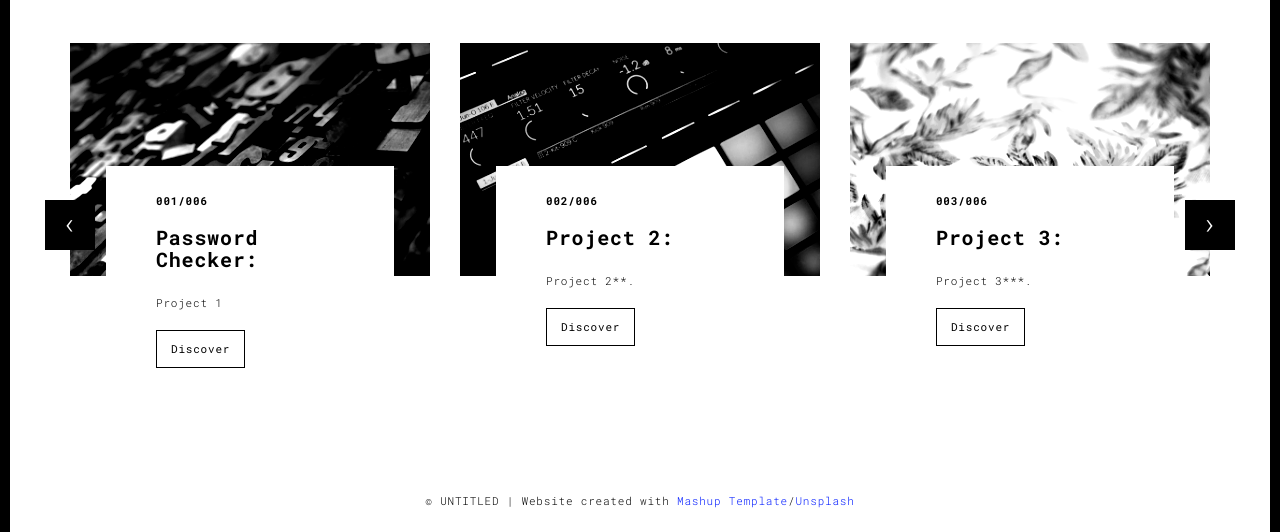
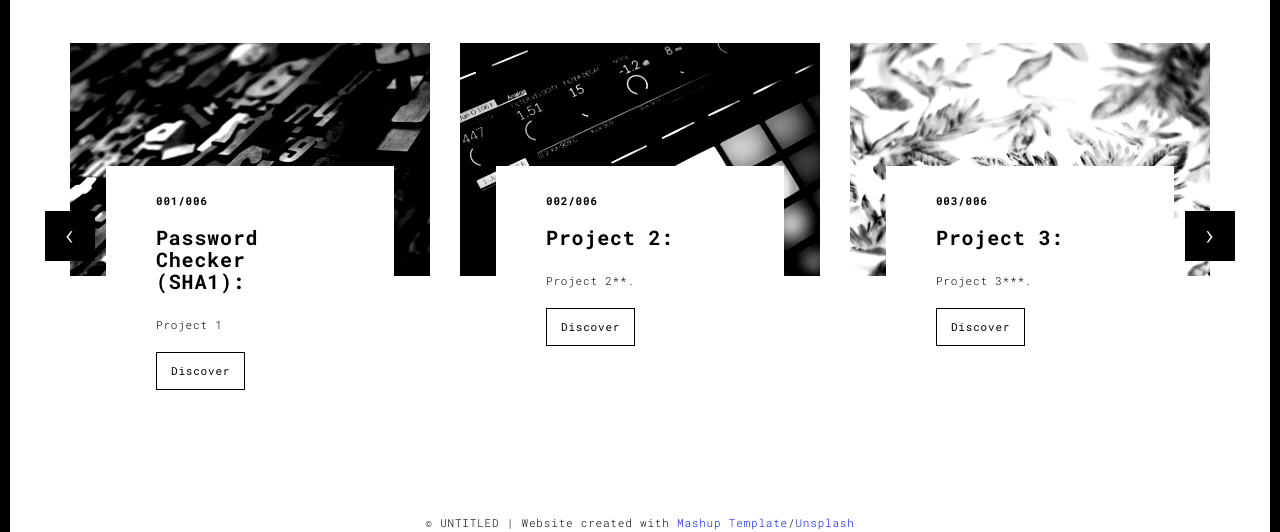
Before and after one commit to dennislee04/portfo, a Flask app: page /works.html in a window 1280 px wide. Shown: the part 224-756 px from the top of the page. Run offline with Flask 3, Linux system fonts and the light colour scheme; some libraries are stand-ins or nearby versions.

Commit message:
updated server.py

```diff
--- a/templates/workone.html
+++ b/templates/workone.html
@@ -66,7 +66,7 @@
         <img src="static/assets/images/work001-01.jpg" class="img-responsive" alt="">
         <div class="card-container">
           <div class="text-center">
-            <h1 class="h2">001 : Password Checker</h1>
+            <h1 class="h2">001 : Password Checker (SHA1)</h1>
           </div>
           <p>This is a simple password checker project (SHA1), that is setup to use <a href="https://haveibeenpwned.com/Passwords" target="_blank">"https://haveibeenpwned.com/Passwords"</a> API. Put in your password, click the check button & it will let you know how many times your password was found in their database.</p>
 
--- a/templates/works.html
+++ b/templates/works.html
@@ -75,7 +75,7 @@
                       </a>
                       <div class="card-container card-container-lg">
                         <h4>001/006</h4>
-                        <h3>Password Checker:</h3>
+                        <h3>Password Checker (SHA1):</h3>
                         <p>Project 1</p>
                         <a href="./workone.html" title="" class="btn btn-default">Discover</a>
                       </div>
```
